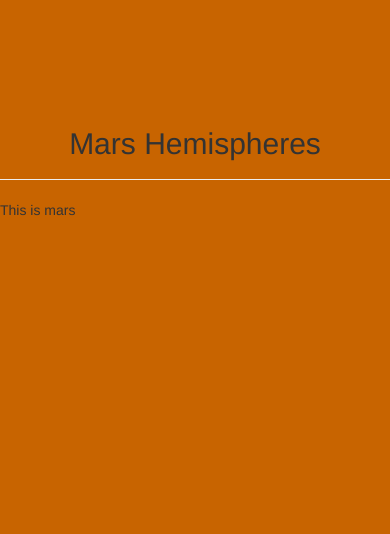
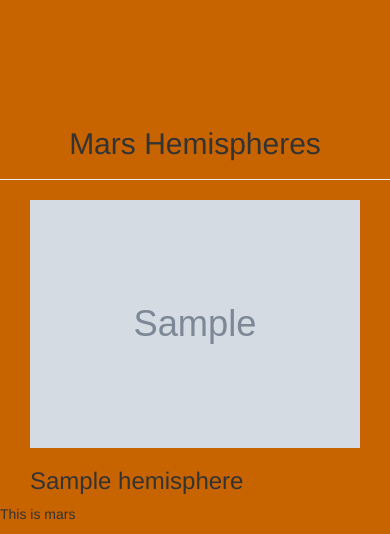
Before and after one commit to LF-Ruiz/web-scraping-challenge, a Flask app: page / in a window 390 px wide. Shown: the part 1051-1585 px from the top of the page. Before the commit the page ends 1267 px from the top, so only its background shows below. Run offline with Flask 2, Linux system fonts and the light colour scheme; grey boxes marked "Sample" are stand-in pictures; a database or web service that is not in the repository returns one stand-in record (values such as "Sample title"); some libraries are stand-ins or nearby versions.

Commit message:
Cleaning

```diff
--- a/missions_to_mars/app.py
+++ b/missions_to_mars/app.py
@@ -26,7 +26,7 @@ mongo = PyMongo(app, uri="mongodb://localhost:27017/mars_db")
 @app.route("/")
 def index():
     mars = mongo.db.collection.find_one()
-    return render_template("index.html", mars=mars)
+    return render_template("index.html", mars=mars, images=mars['mars_images'])
 
 
 
--- a/missions_to_mars/templates/index.html
+++ b/missions_to_mars/templates/index.html
@@ -7,6 +7,7 @@
     <meta http-equiv="X-UA-Compatible" content="ie=edge" />
     <title>Mission to Mars</title>
     <link rel="stylesheet" href="https://maxcdn.bootstrapcdn.com/bootstrap/3.3.7/css/bootstrap.min.css" />
+
 </head>
 <br>
 <br>
@@ -73,17 +74,23 @@
         </div>
         <!-- hemispheres -->
         <div class="row">
-            {% for hemisphere in mars_images %}
-            <div class="col-md-6">
-                <div >
-                    <img style="width:100%" src="{{hemisphere.img_url}}">
-                    <h3> {{hemisphere.title}} </h3>
-                </div>
+            <div class="col-md-12">
+                {% for hemisphere in images %}
+                    <div class="col-md-6">
+                        <div >
+                            <img  src="{{hemisphere.img_url}}" style="width:100%">
+                            <h3> {{hemisphere.title}} </h3>
+                        </div>
+                    </div>
+                {% endfor %}
             </div>
-            {% endfor %}
         </div>
+
     </div>
     <p> This is mars</p>
+    <script src="https://code.jquery.com/jquery-3.3.1.slim.min.js" integrity="sha384-q8i/X+965DzO0rT7abK41JStQIAqVgRVzpbzo5smXKp4YfRvH+8abtTE1Pi6jizo" crossorigin="anonymous"></script>
+    <script src="https://cdnjs.cloudflare.com/ajax/libs/popper.js/1.14.7/umd/popper.min.js" integrity="sha384-UO2eT0CpHqdSJQ6hJty5KVphtPhzWj9WO1clHTMGa3JDZwrnQq4sF86dIHNDz0W1" crossorigin="anonymous"></script>
+    <script src="https://stackpath.bootstrapcdn.com/bootstrap/4.3.1/js/bootstrap.min.js" integrity="sha384-JjSmVgyd0p3pXB1rRibZUAYoIIy6OrQ6VrjIEaFf/nJGzIxFDsf4x0xIM+B07jRM" crossorigin="anonymous"></script>
 </body>
 
 </html>
```
Also changed, not shown: missions_to_mars/scrape_mars.py (renamed from missions_to_mars/scrape_mars3.py), 1 other file.
